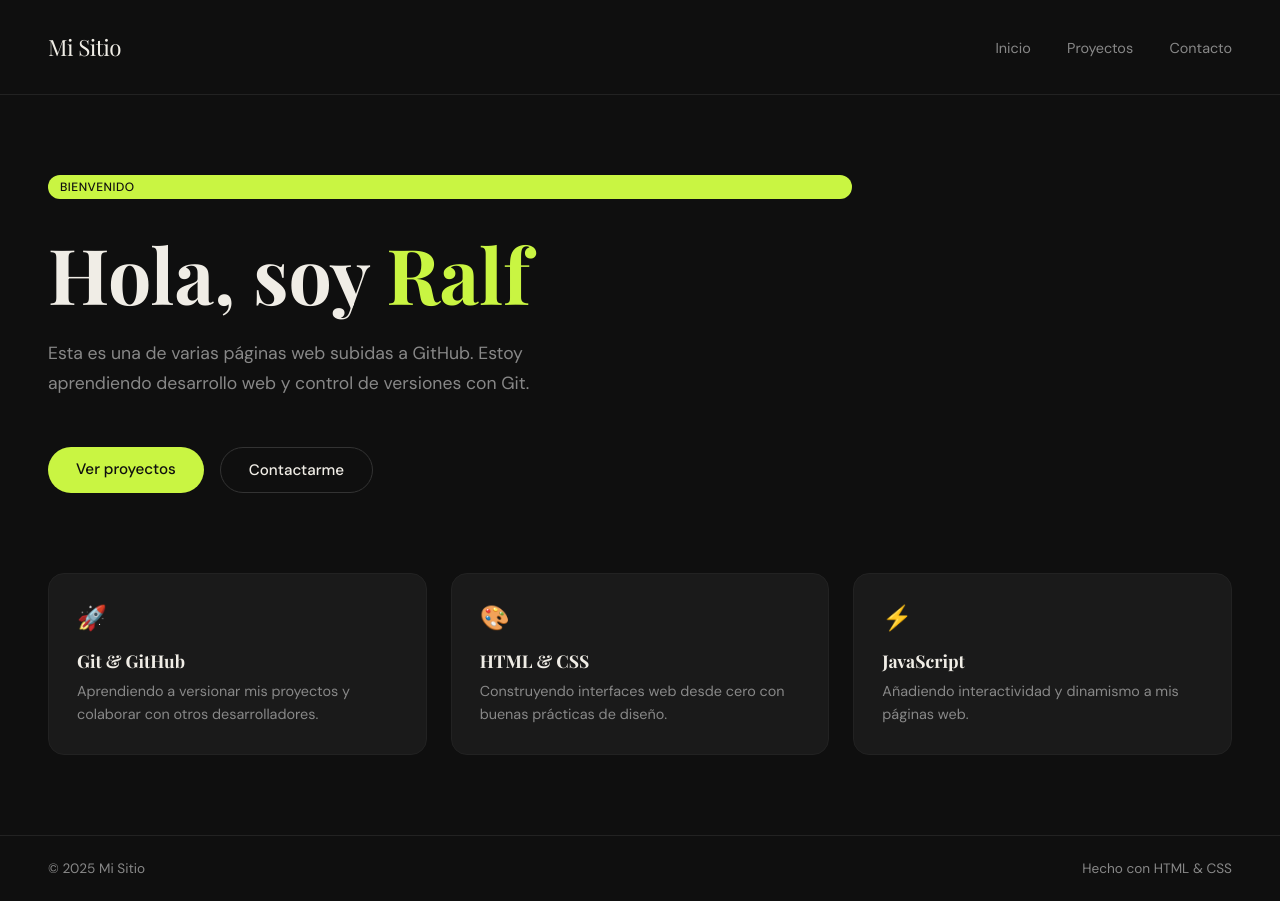
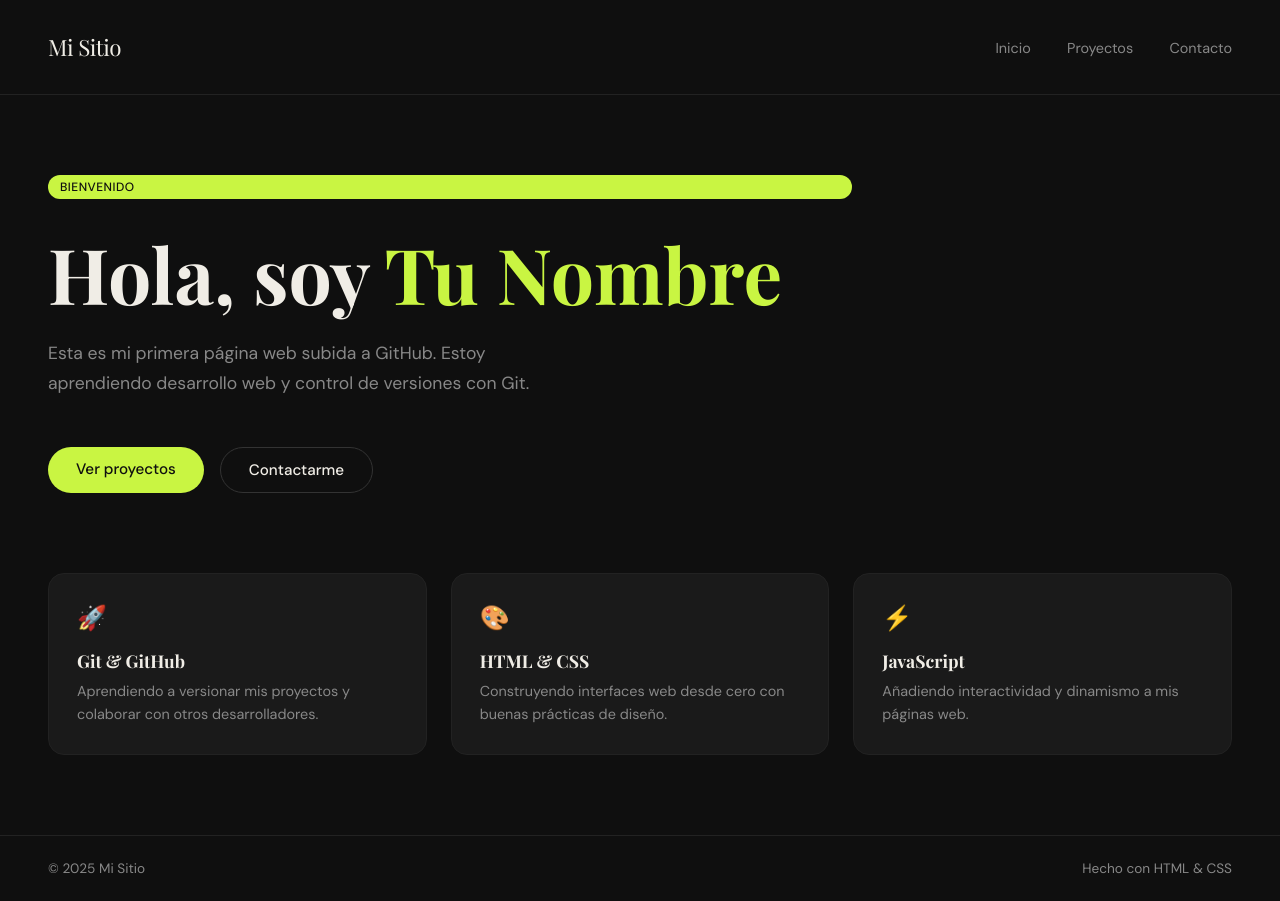
Before and after one commit to runner349/MyProject1, a plain HTML site: page index.html in a window 1280 px wide. Drawn offline with nearby package versions, Linux system fonts and the light colour scheme.

Commit message:
Revert "Cambio de nombre y descripcion"
This reverts commit 0a4928442fa7023884dd0d93111a85929ed90386.

```diff
--- a/index.html
+++ b/index.html
@@ -188,9 +188,9 @@
 
   <section class="hero">
     <span class="tag">Bienvenido</span>
-    <h1>Hola, soy <span>Ralf</span></h1>
+    <h1>Hola, soy <span>Tu Nombre</span></h1>
     <p class="description">
-      Esta es una de varias páginas web subidas a GitHub. Estoy aprendiendo desarrollo web y control de versiones con Git.
+      Esta es mi primera página web subida a GitHub. Estoy aprendiendo desarrollo web y control de versiones con Git.
     </p>
     <div class="actions">
       <a href="#" class="btn btn-primary">Ver proyectos</a>
```
